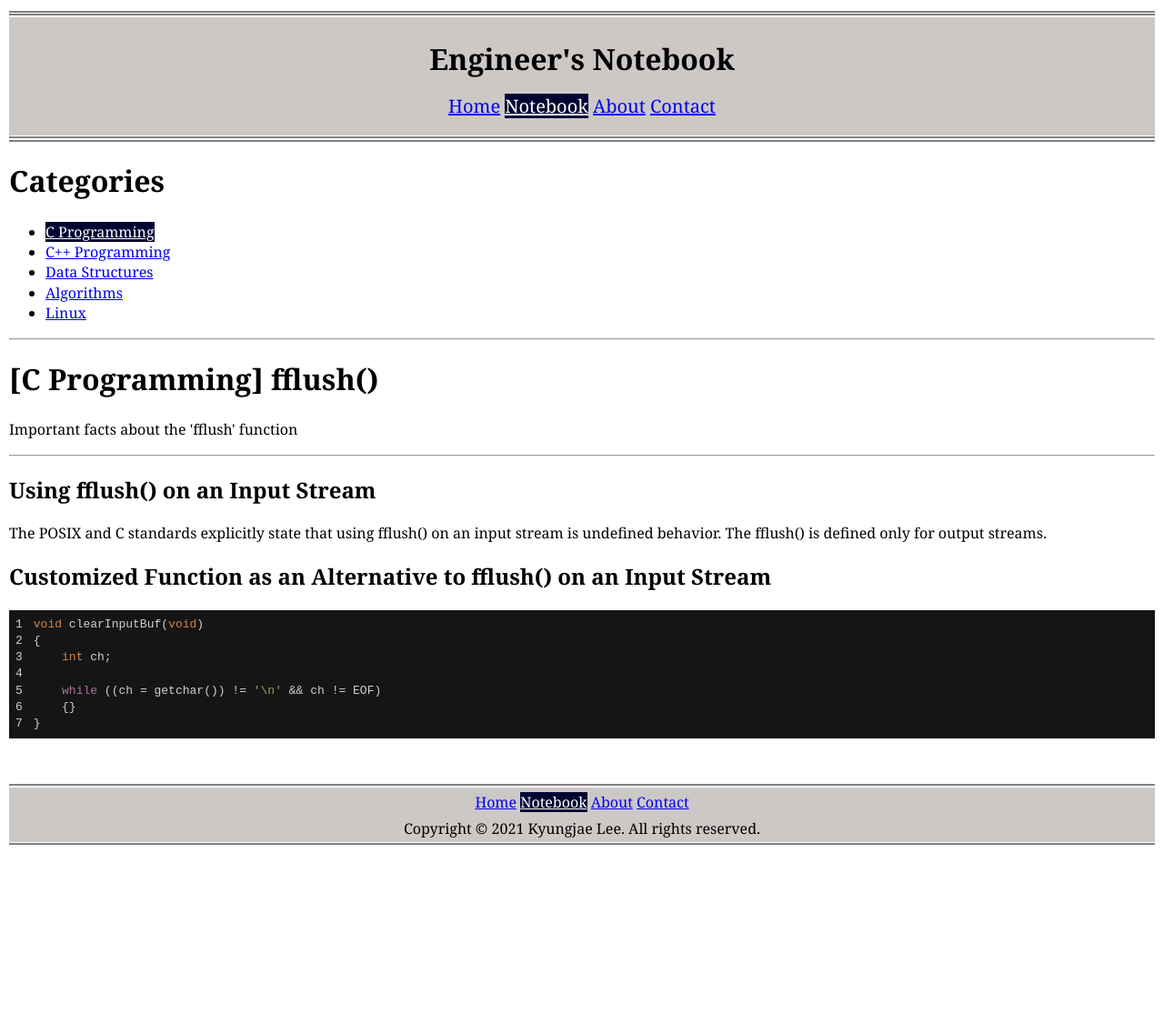
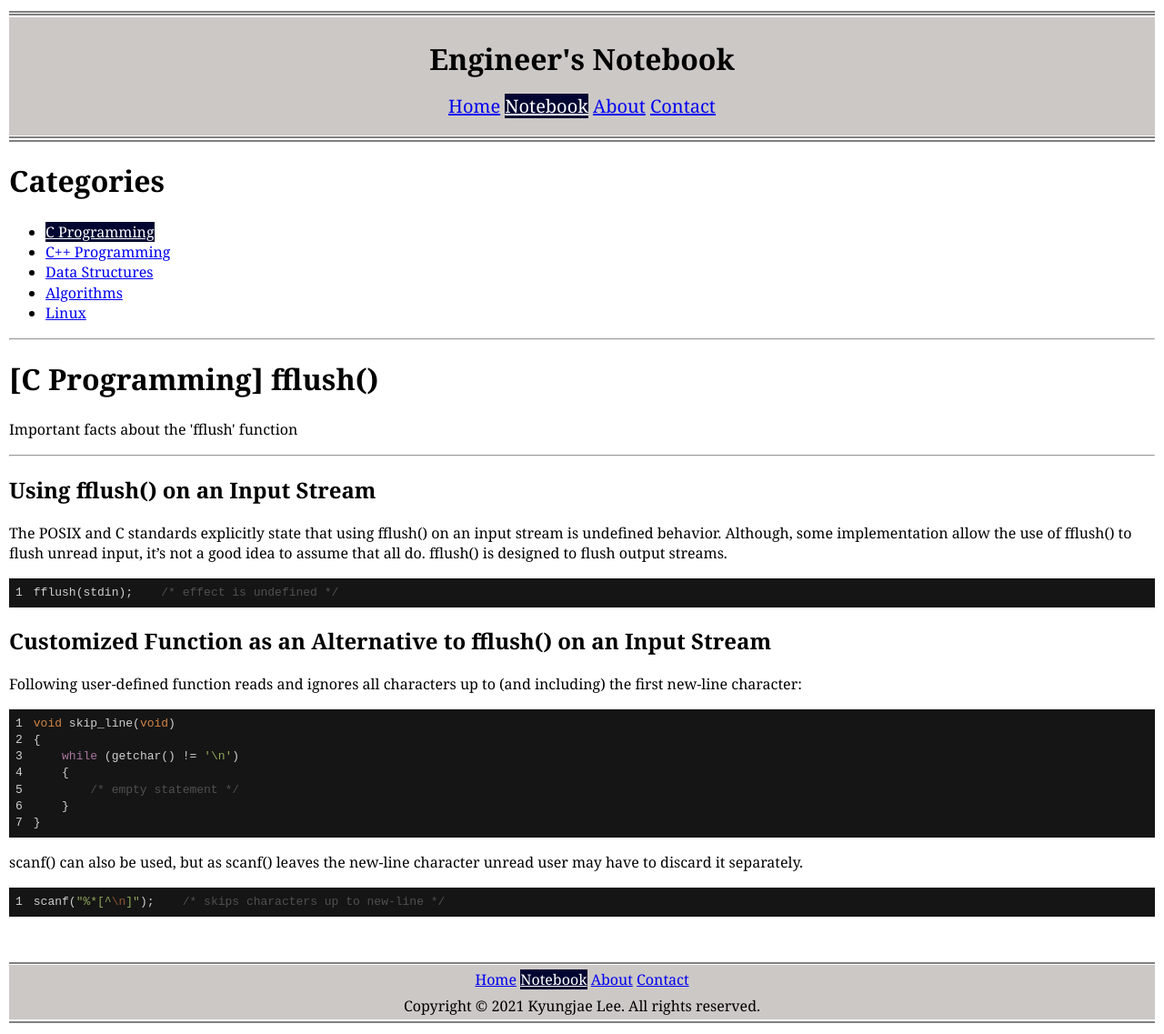
Before and after one commit to kyungjae-lee/kyungjae-lee.github.io, a Jekyll site: the page built from _posts/c-programming/2021-04-16-fflush.md, in a window 1280 px wide. Shown: the whole page at 91% size. Built offline with Jekyll 4.4.1, drawn with Linux system fonts in a browser that asks for light colours; before the commit the page ends 941 px from its top, so only the background shows below that.

Commit message:
Update 'fflush' notes

````diff
--- a/_posts/c-programming/2021-04-16-fflush.md
+++ b/_posts/c-programming/2021-04-16-fflush.md
@@ -9,16 +9,33 @@ category: c-programming
 ## Using fflush() on an Input Stream
 
 The POSIX and C standards explicitly state that using fflush() on an input
-stream is undefined behavior. The fflush() is defined only for output streams.
+stream is undefined behavior. Although, some implementation allow the use of
+fflush() to flush unread input, it's not a good idea to assume that all do.
+fflush() is designed to flush output streams.
+
+```c
+fflush(stdin);    /* effect is undefined */
+```
+
 
 ## Customized Function as an Alternative to fflush() on an Input Stream
 
+Following user-defined function reads and ignores all characters up to (and
+including) the first new-line character:
+
 ```c
-void clearInputBuf(void)
+void skip_line(void)
 {
-    int ch;
-
-    while ((ch = getchar()) != '\n' && ch != EOF)
-    {}
+    while (getchar() != '\n')
+    {
+        /* empty statement */
+    }
 }
 ```
+
+scanf() can also be used, but as scanf() leaves the new-line character unread
+user may have to discard it separately.
+
+```c
+scanf("%*[^\n]");    /* skips characters up to new-line */
+```
````
